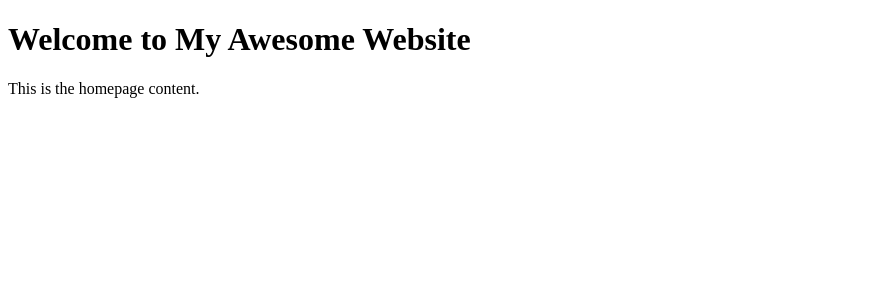
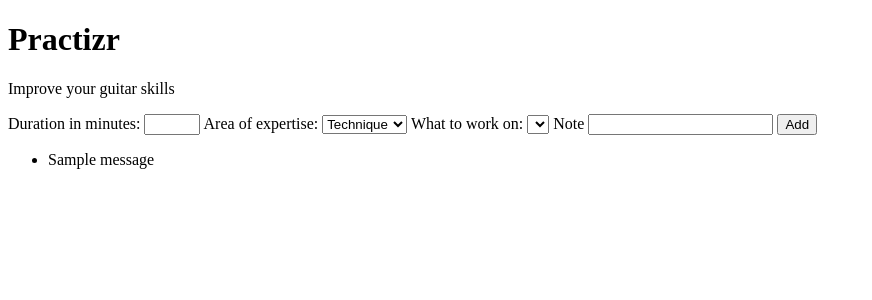
Before and after one commit to DaniJGP/practizr, a Flask app: page / in a window 1280 px wide. Shown: the top 300 px of the page, without its empty margins (0-872 px from the left). Run offline with Flask 3, Linux system fonts and the light colour scheme; one stand-in notice (Sample message) is shown; lists and menus that the app fills with data are empty.

Commit message:
Basic html layout and flask route functionality

```diff
--- a/app.py
+++ b/app.py
@@ -1,7 +1,20 @@
-from flask import Flask, render_template
+from flask import Flask, flash, render_template
 
 app = Flask(__name__)
+app.secret_key = b'I.zCPA"m,8TAkoy(}Cfc'
+
 
 @app.route("/")
-def hello_world():
+def index():
     return render_template("index.html")
+
+
+@app.route("/addrow", methods=["POST"])
+def addrow():
+    flash("You added the row")
+    return render_template("index.html")
+
+
+if __name__ == '__main__':
+    app.debug = True
+    app.run()
--- a/templates/index.html
+++ b/templates/index.html
@@ -1,8 +1,41 @@
 {% extends "layout.html" %}
 
 {% block body %}
-<div class="container">
-    <h1>Welcome to My Awesome Website</h1>
-    <p>This is the homepage content. </p>
-</div>
+    <h1>Practizr</h1>
+    <p>Improve your guitar skills</p>
+
+<form action="/addrow" method="post">
+    <label for="dur">Duration in minutes:</label>
+    <input type= "number" min=1 max=60 name="duration" id="dura">
+
+    <label for="area">Area of expertise:</label>
+    <select name="area" id="area">
+        <!--- TODO: Write  functionto generate this with jinja-->
+        <option value="tecnhnique">Technique</option>
+        <option value="theory">Theory</option>
+        <option value="repertoire">Repertoire</option>
+    </select>
+
+    <label for="item">What to work on:</label>
+    <select name="item" id="item">
+        <!-- Write function to generate list based on area's value-->
+        <option></option>
+    </select>
+
+    <label for="note">Note</label>
+    <input type="text" name="note" id="note">
+
+    <button type="submit">Add</button>
+</form>
+
+    {% with messages = get_flashed_messages() %}
+        {% if messages %}
+            <ul class=flashes>
+            {% for message in messages %}
+            <li>{{ message }}</li>
+            {% endfor %}
+            </ul>
+        {% endif %}
+    {% endwith %}
+
 {% endblock %}
--- a/templates/layout.html
+++ b/templates/layout.html
@@ -6,6 +6,8 @@
     <title>Practizr | </title>
 </head>
 <body>
-{% block body %}{% endblock %}
+    <div class="container">
+        {% block body %}{% endblock %}
+    </div>
 </body>
 </html>
```
